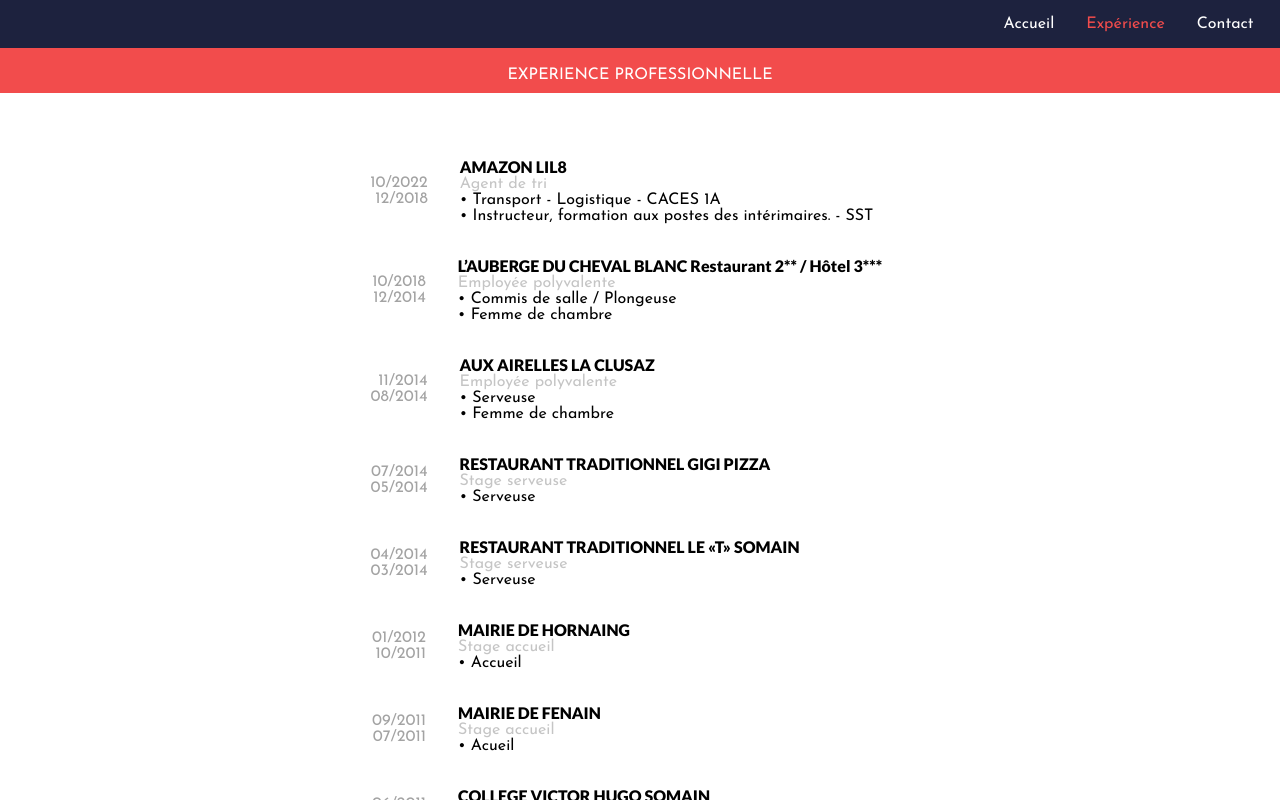
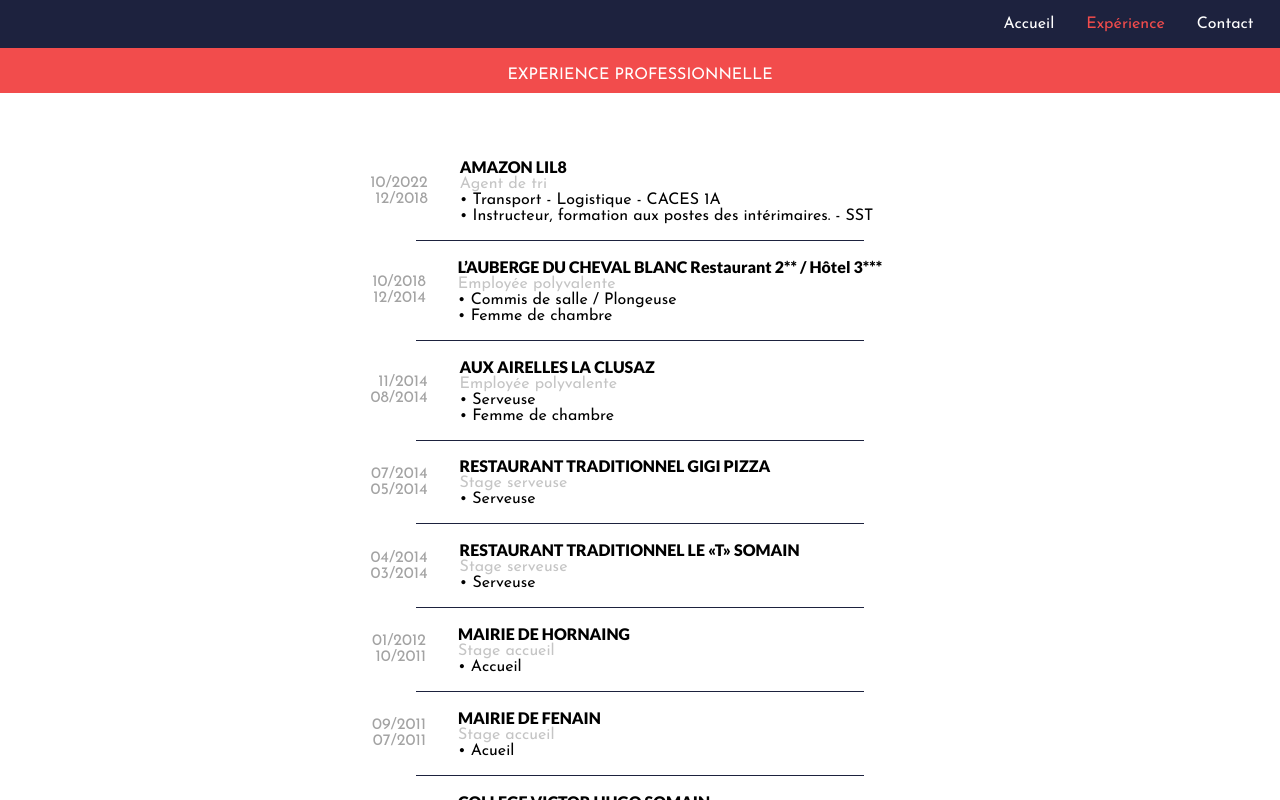
Before and after one commit to Anthonoir576/Projet-01_PRO, a React (Create React App) app: page /experience in a window 1280 px wide. Built offline with nearby package versions, Linux system fonts and the light colour scheme.

Commit message:
:FEAT: => MAJ partie exp

```diff
--- a/src/pages/Exp.tsx
+++ b/src/pages/Exp.tsx
@@ -38,6 +38,7 @@
               </div>
             </div>
           </div>
+          <hr className="separator" />
           <div className="exp-main">
             <div className="exp-date">
               {" "}
@@ -60,6 +61,7 @@
               </div>
             </div>
           </div>
+          <hr className="separator" />
           <div className="exp-main">
             <div className="exp-date">
               {" "}
@@ -82,6 +84,7 @@
               </div>
             </div>
           </div>
+          <hr className="separator" />
           <div className="exp-main">
             <div className="exp-date">
               {" "}
@@ -101,6 +104,7 @@
               </div>
             </div>
           </div>
+          <hr className="separator" />
           <div className="exp-main">
             <div className="exp-date">
               {" "}
@@ -120,6 +124,7 @@
               </div>
             </div>
           </div>
+          <hr className="separator" />
           <div className="exp-main">
             <div className="exp-date">
               {" "}
@@ -139,6 +144,7 @@
               </div>
             </div>
           </div>
+          <hr className="separator" />
           <div className="exp-main">
             <div className="exp-date">
               {" "}
@@ -158,6 +164,7 @@
               </div>
             </div>
           </div>
+          <hr className="separator" />
           <div className="exp-main">
             <div className="exp-date">
               {" "}
@@ -177,6 +184,7 @@
               </div>
             </div>
           </div>
+          <hr className="separator" />
           <div className="exp-main">
             <div className="exp-date">
               {" "}
--- a/src/styles/sass/pages/_exp.scss
+++ b/src/styles/sass/pages/_exp.scss
@@ -23,10 +23,11 @@
         }
 
         & .exp-container {
+
             & .exp-main {
                 display         : flex;
                 justify-content : center;
-                margin-bottom   : 2rem;
+
 
 
                 & .exp-content {
@@ -49,6 +50,14 @@
                     color       : rgb(163, 163, 163);
                 }
             }
+
+            & .separator {
+                width       : 35%;
+                height      : 0.05rem;
+                max-height  : 0.05rem;
+                background  : rgba(29, 34, 62, 1);
+                margin      : 1rem auto 1rem auto;
+            }
         }
     }
 
```
Also changed, not shown: src/styles/css/style.css, 1 other file (tests, documents, lock files or other folders).
